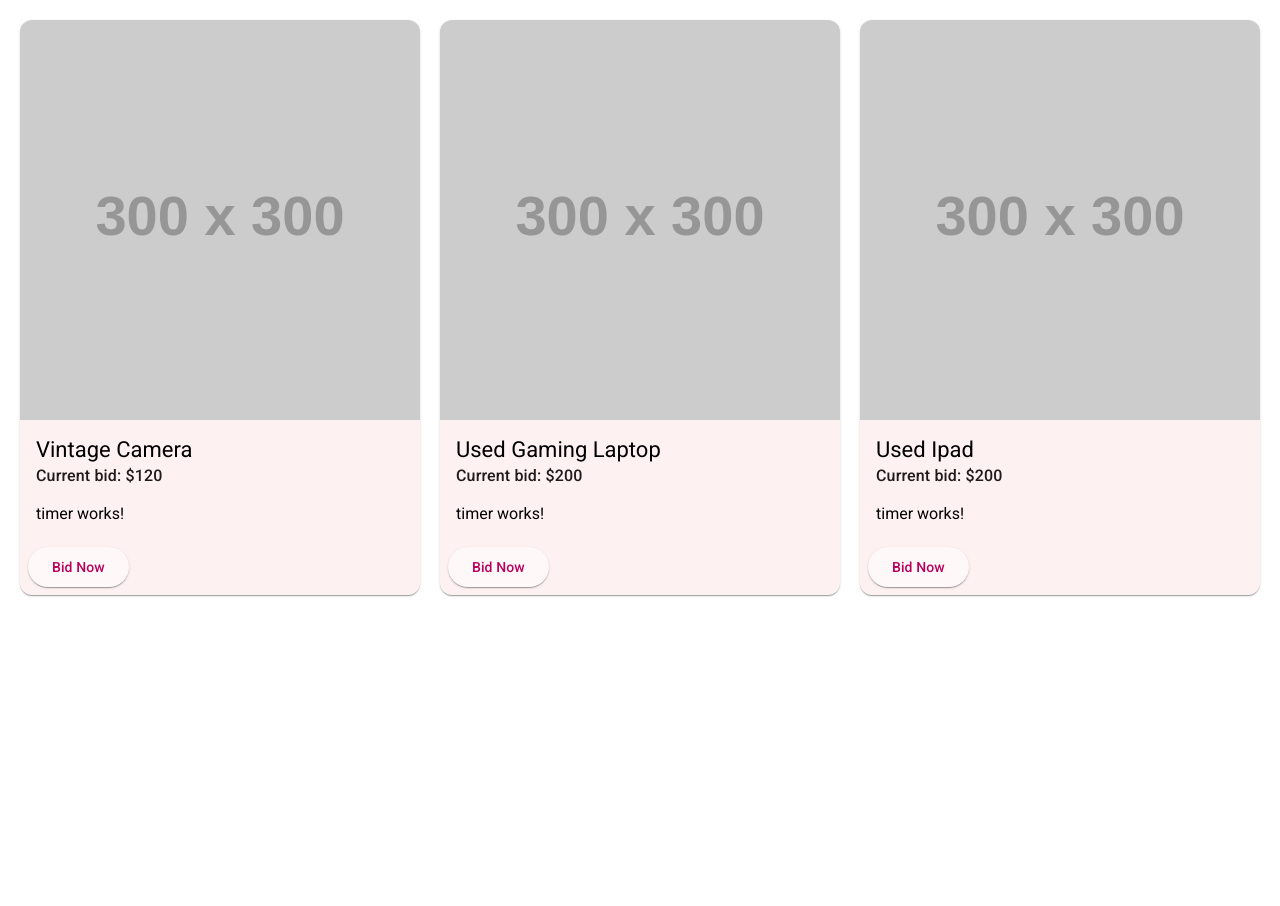
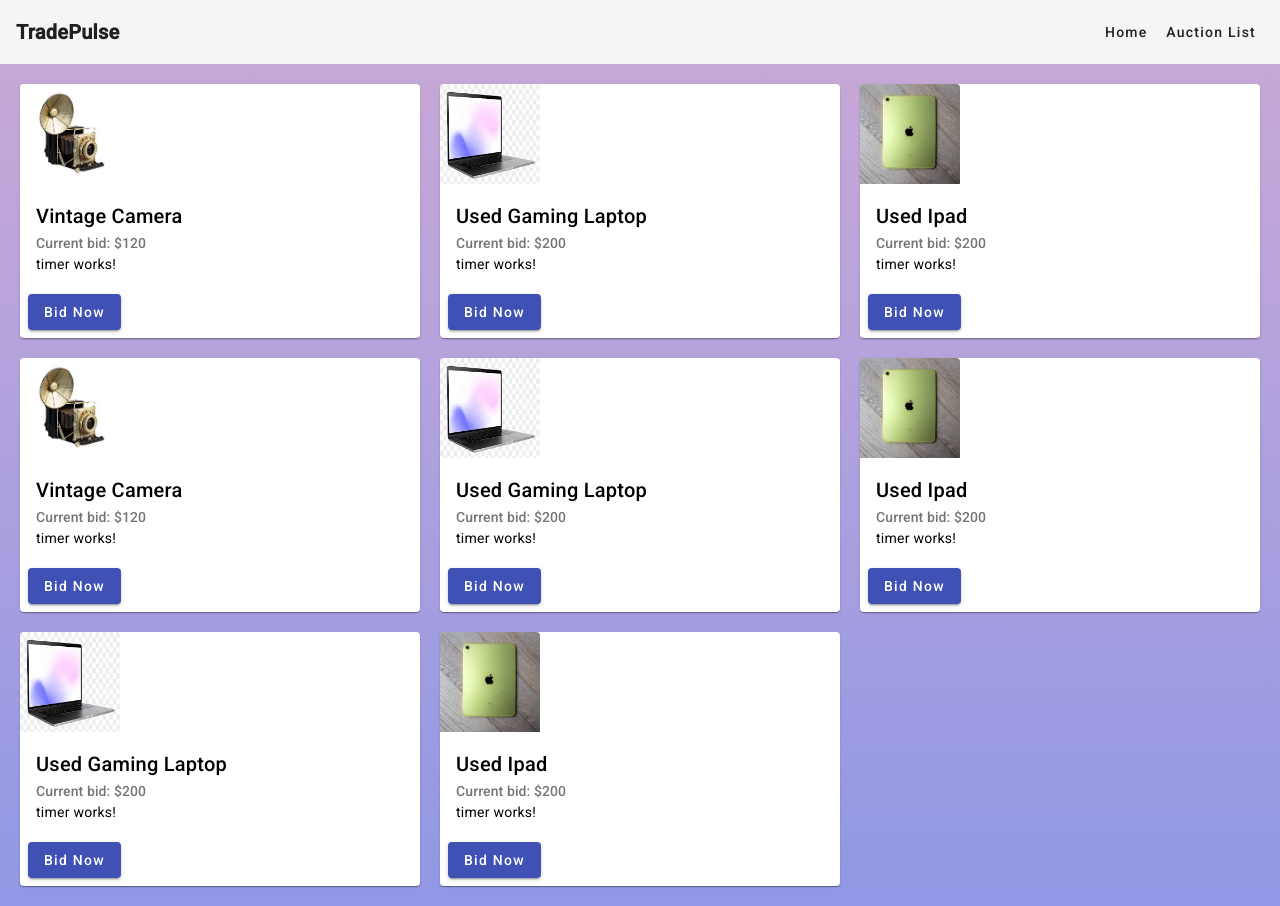
Before and after one commit to navyavalivati/ecommerce-auction-bidding, an Angular app in the folder auction-platform/: page / in a window 1280 px wide. Before the commit the page ends 800 px from the top, so only its background shows below. Built offline with nearby package versions, Linux system fonts and the light colour scheme.

Commit message:
auction list changes and add navbar component

```diff
--- a/auction-platform/angular.json
+++ b/auction-platform/angular.json
@@ -29,10 +29,12 @@
               {
                 "glob": "**/*",
                 "input": "public"
-              }
+
+              },
+              "src/assets"
             ],
             "styles": [
-              "@angular/material/prebuilt-themes/rose-red.css",
+              "@angular/material/prebuilt-themes/indigo-pink.css",
               "src/styles.scss"
             ],
             "scripts": [],
@@ -94,7 +96,8 @@
               {
                 "glob": "**/*",
                 "input": "public"
-              }
+              },
+              "src/assets"
             ],
             "styles": [
               "@angular/material/prebuilt-themes/rose-red.css",
--- a/auction-platform/src/app/app.component.html
+++ b/auction-platform/src/app/app.component.html
@@ -1 +1,2 @@
+<app-navbar></app-navbar>
 <app-auction-list></app-auction-list>
--- a/auction-platform/src/app/app.component.ts
+++ b/auction-platform/src/app/app.component.ts
@@ -1,10 +1,10 @@
 import { Component } from '@angular/core';
 import { RouterOutlet } from '@angular/router';
 import { AuctionListComponent } from './auction-list/auction-list.component';
-
+import { NavbarComponent } from './navbar/navbar.component';
 @Component({
   selector: 'app-root',
-  imports: [AuctionListComponent],
+  imports: [AuctionListComponent, NavbarComponent],
   templateUrl: './app.component.html',
   styleUrl: './app.component.scss'
 })
--- a/auction-platform/src/app/auction-list/auction-list.component.html
+++ b/auction-platform/src/app/auction-list/auction-list.component.html
@@ -1,4 +1,4 @@
-<div class="auction-list-container" style="display: grid; gap: 20px; grid-template-columns: repeat(auto-fill, minmax(300px, 1fr)); padding: 20px;">
+<div class="auction-list-container" style="background: linear-gradient(#c7a8d7, #9198e5); display: grid; gap: 20px; grid-template-columns: repeat(auto-fill, minmax(300px, 1fr)); padding: 20px;">
     <mat-card *ngFor="let auction of auctions" class="auction-card">
         <img mat-card-image [src]="auction.imageUrl" alt="{{auction.title}}"/>
         <mat-card-header>
--- a/auction-platform/src/app/auction-list/auction-list.component.scss
+++ b/auction-platform/src/app/auction-list/auction-list.component.scss
@@ -1,5 +1,7 @@
+
 .auction-list-container {
     padding: 16px;
+
 }
 
 .auction-card {
@@ -9,3 +11,8 @@
 .auction-card:hover {
     transform: scale(1.02);
 }
+
+img {
+    height: 100px;
+    width: 100px;
+}
--- a/auction-platform/src/app/auction.service.ts
+++ b/auction-platform/src/app/auction.service.ts
@@ -11,21 +11,56 @@
       title: 'Vintage Camera',
       currentBid: 120,
       endTime: '2025-04-09T15:30:00Z',
-      imageUrl: 'https://via.placeholder.com/300?text=Camera'
+      imageUrl: '/assets/vintagecamera.png'
     },
     {
       id: '2',
       title: 'Used Gaming Laptop',
       currentBid: 200,
       endTime: '2025-04-10T15:30:00Z',
-      imageUrl: 'https://via.placeholder.com/300?text=Laptop'
+      imageUrl: '/assets/laptop.jpeg'
     },
     {
       id: '3',
       title: 'Used Ipad',
       currentBid: 200,
       endTime: '2025-04-10T15:30:00Z',
-      imageUrl: 'https://via.placeholder.com/300?text=Ipad'
+      imageUrl: '/assets/ipad.png'
+    },
+    {
+      id: '1',
+      title: 'Vintage Camera',
+      currentBid: 120,
+      endTime: '2025-04-09T15:30:00Z',
+      imageUrl: '/assets/vintagecamera.png'
+    },
+    {
+      id: '2',
+      title: 'Used Gaming Laptop',
+      currentBid: 200,
+      endTime: '2025-04-10T15:30:00Z',
+      imageUrl: '/assets/laptop.jpeg'
+    },
+    {
+      id: '3',
+      title: 'Used Ipad',
+      currentBid: 200,
+      endTime: '2025-04-10T15:30:00Z',
+      imageUrl: '/assets/ipad.png'
+    },
+    {
+      id: '2',
+      title: 'Used Gaming Laptop',
+      currentBid: 200,
+      endTime: '2025-04-10T15:30:00Z',
+      imageUrl: '/assets/laptop.jpeg'
+    },
+    {
+      id: '3',
+      title: 'Used Ipad',
+      currentBid: 200,
+      endTime: '2025-04-10T15:30:00Z',
+      imageUrl: '/assets/ipad.png'
     }
   ];
 
--- /dev/null
+++ b/auction-platform/src/app/navbar/navbar.component.html
@@ -0,0 +1,6 @@
+<mat-toolbar colr="primary">
+    <span class="logo"> TradePulse</span>
+    <span class="spacer"></span>
+    <a mat-button routerLink="/">Home</a>
+    <a mat-button routerLink="/auction">Auction List</a>
+</mat-toolbar>
--- /dev/null
+++ b/auction-platform/src/app/navbar/navbar.component.scss
@@ -0,0 +1,8 @@
+.logo {
+    font-weight: bold;
+    font-size: 20px;
+  }
+
+  .spacer {
+    flex: 1 1 auto;
+  }
--- a/auction-platform/src/styles.scss
+++ b/auction-platform/src/styles.scss
@@ -1,4 +1,4 @@
 /* You can add global styles to this file, and also import other style files */
 
-html, body { height: 100%; }
+html, body { height: 100%;}
 body { margin: 0; font-family: Roboto, "Helvetica Neue", sans-serif; }
```
Also changed, not shown: auction-platform/src/app/navbar/navbar.component.ts (added, +18 -0 lines), 1 other file (tests, documents, lock files or other folders).
